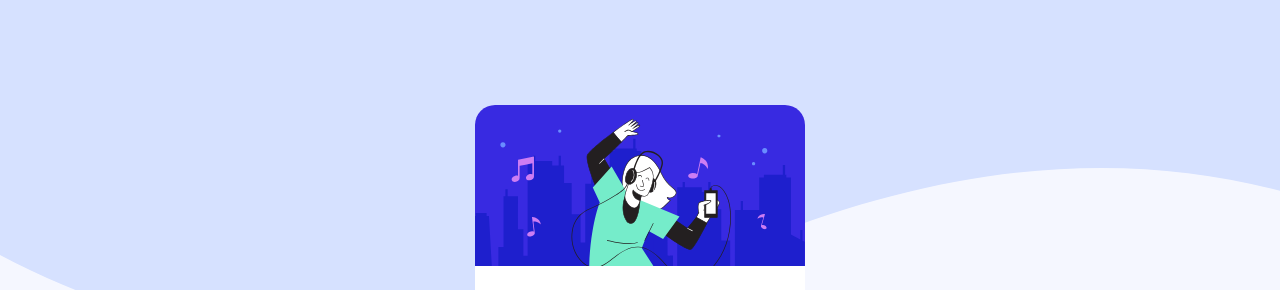
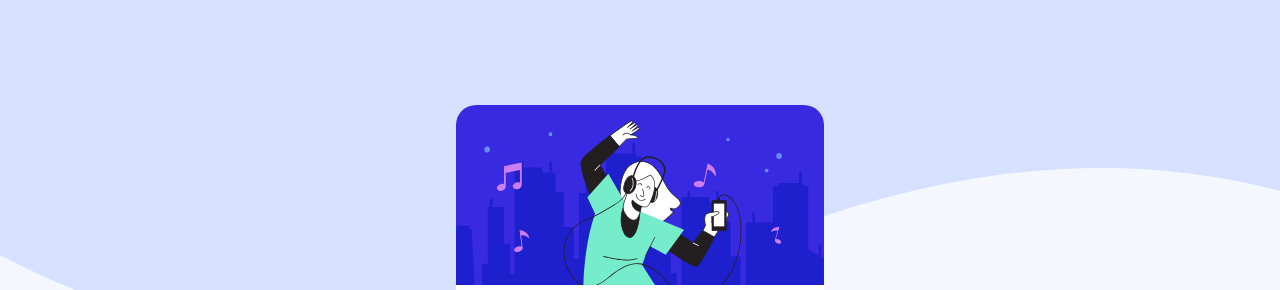
Before and after one commit to Gskds/order-summary-component, a plain HTML site: page index.html in a window 1280 px wide. Shown: the part 95-385 px from the top of the page. Drawn offline with Linux system fonts and the light colour scheme.

Commit message:
desktop version card width changed

```diff
--- a/style.css
+++ b/style.css
@@ -112,6 +112,7 @@ h1 {
 
 @media (min-width: 50em) {
   .card {
+    width: 23rem;
     margin-top: 12.5rem;
   }
   .card__body {
```
